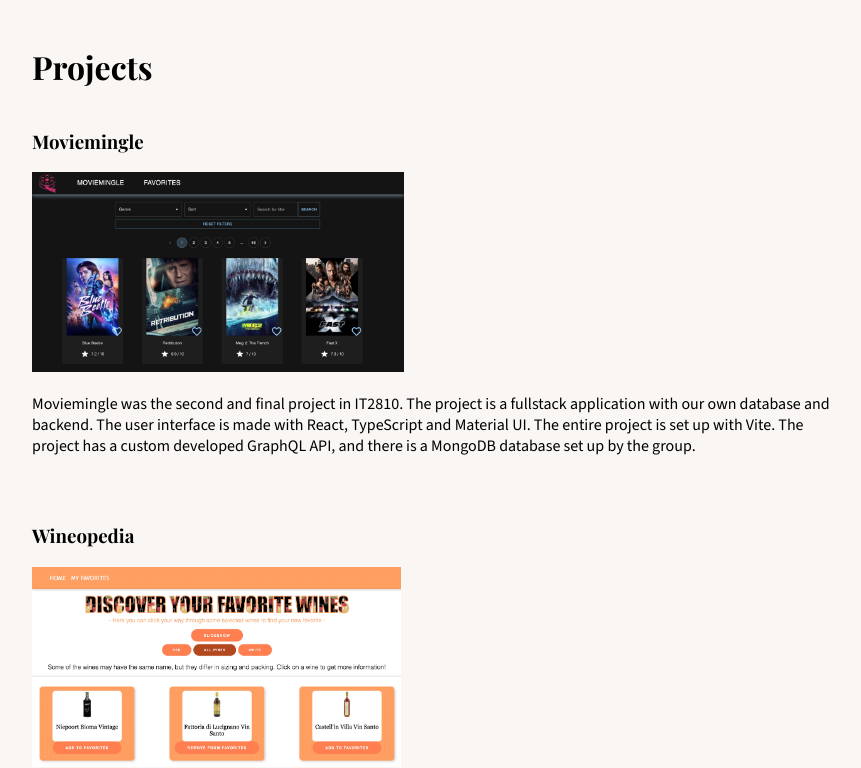
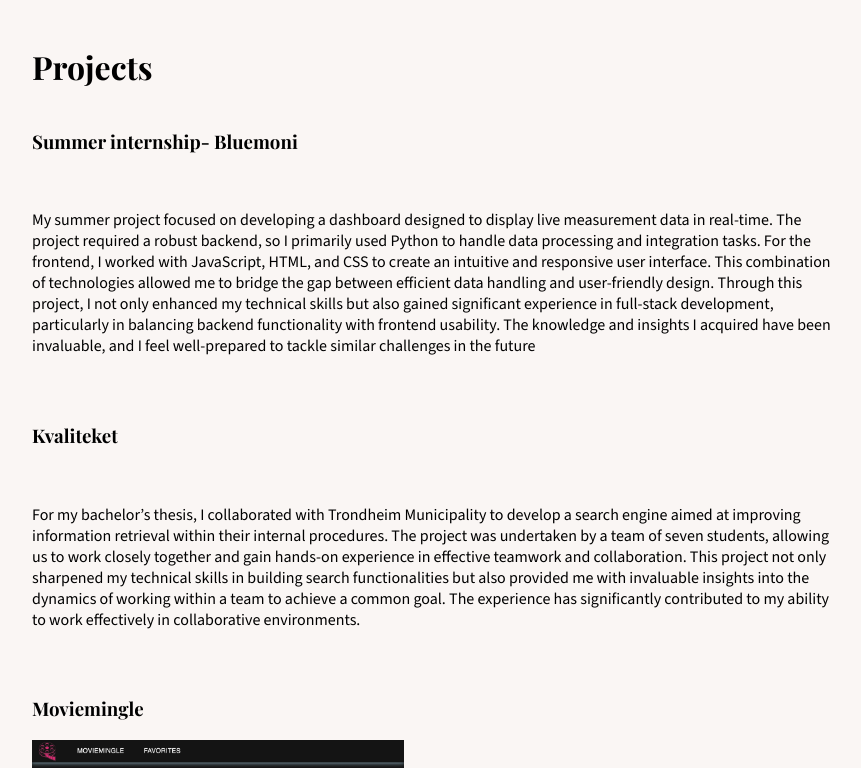
Before and after one commit to johannawilmers/portfolio, a React (Vite) app: page / in a window 1280 px wide. Shown: the part 1640-2408 px from the top of the page, without its empty margins (208-1069 px from the left). Built offline with nearby package versions, Linux system fonts and the light colour scheme; a web font is replaced by a local one.

Commit message:
added new projects

```diff
--- a/src/components/Projects.tsx
+++ b/src/components/Projects.tsx
@@ -13,6 +13,18 @@ type Project = {
 };
 
 const allProjects: Project[] = [
+  {
+    title: "Summer internship- Bluemoni",
+    description:
+      "My summer project focused on developing a dashboard designed to display live measurement data in real-time. The project required a robust backend, so I primarily used Python to handle data processing and integration tasks. For the frontend, I worked with JavaScript, HTML, and CSS to create an intuitive and responsive user interface. This combination of technologies allowed me to bridge the gap between efficient data handling and user-friendly design. Through this project, I not only enhanced my technical skills but also gained significant experience in full-stack development, particularly in balancing backend functionality with frontend usability. The knowledge and insights I acquired have been invaluable, and I feel well-prepared to tackle similar challenges in the future",
+    imageUrl: "",
+  },
+  {
+    title: "Kvaliteket",
+    description:
+      "For my bachelor’s thesis, I collaborated with Trondheim Municipality to develop a search engine aimed at improving information retrieval within their internal procedures. The project was undertaken by a team of seven students, allowing us to work closely together and gain hands-on experience in effective teamwork and collaboration. This project not only sharpened my technical skills in building search functionalities but also provided me with invaluable insights into the dynamics of working within a team to achieve a common goal. The experience has significantly contributed to my ability to work effectively in collaborative environments.",
+    imageUrl: "",
+  },
   {
     title: "Moviemingle",
     description:
```
